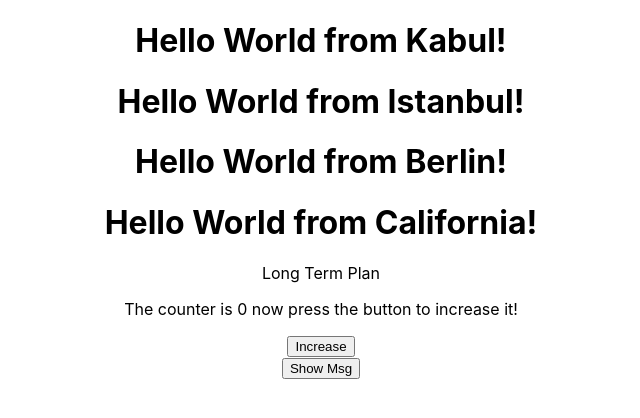
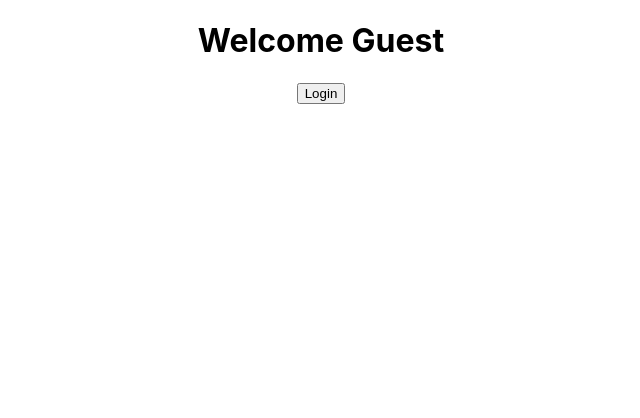
Before and after one commit to Adeena-Faizzad/react-tutorial-for-afghans, a React (Create React App) app: page / in a window 1280 px wide. Shown: the top 418 px of the page, without its empty margins (319-959 px from the left). Built offline with nearby package versions, Linux system fonts and the light colour scheme.

Commit message:
Conditional Rendering

```diff
--- a/src/App.js
+++ b/src/App.js
@@ -4,18 +4,20 @@ import './App.css';
 import Greet from './Components/Greet';
 import UseStateHook from './Components/UseStateHook';
 import EventHandlingParent from './Components/EventHandlingParent';
+import ConditionalRendering from './Components/ConditionalRendering';
 
 function App() {
   return (
     <div className="App">
-      <Greet city='Kabul' />
+      {/* <Greet city='Kabul' />
       <Greet city='Istanbul'/>
       <Greet city='Berlin'/>
       <Greet city='California'>
         <p>Long Term Plan</p>
       </Greet>
       <UseStateHook />
-      <EventHandlingParent />
+      <EventHandlingParent /> */}
+      <ConditionalRendering />
     </div>
   );
 }
--- /dev/null
+++ b/src/Components/ConditionalRendering.js
@@ -0,0 +1,27 @@
+import React, {useState} from 'react'
+
+// there are 4 ways to conditionally render
+// if else
+//element variable
+//terinary operator
+//short circut logic &&
+
+function ConditionalRendering() {
+    const [loggedIn, setLoggedIn] = useState(false);
+
+    const clickHandler = () =>{
+        setLoggedIn(true);
+    }
+
+  return (
+    <div>
+        {
+            loggedIn ? <h1>Welcome Ahmad</h1> : <h1>Welcome Guest</h1>
+        }
+
+        <button onClick={clickHandler}>Login</button>
+    </div>
+  )
+}
+
+export default ConditionalRendering
```
